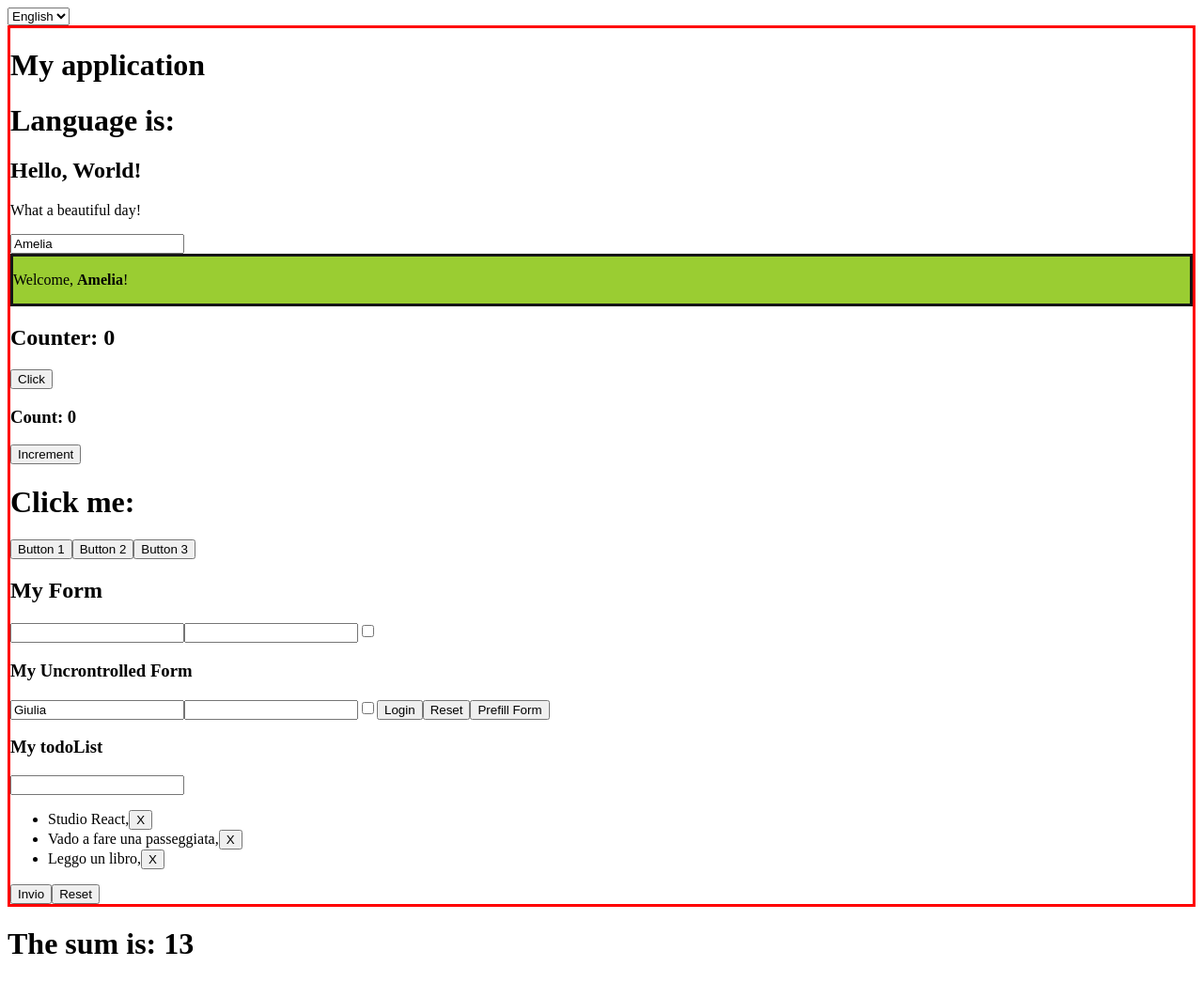
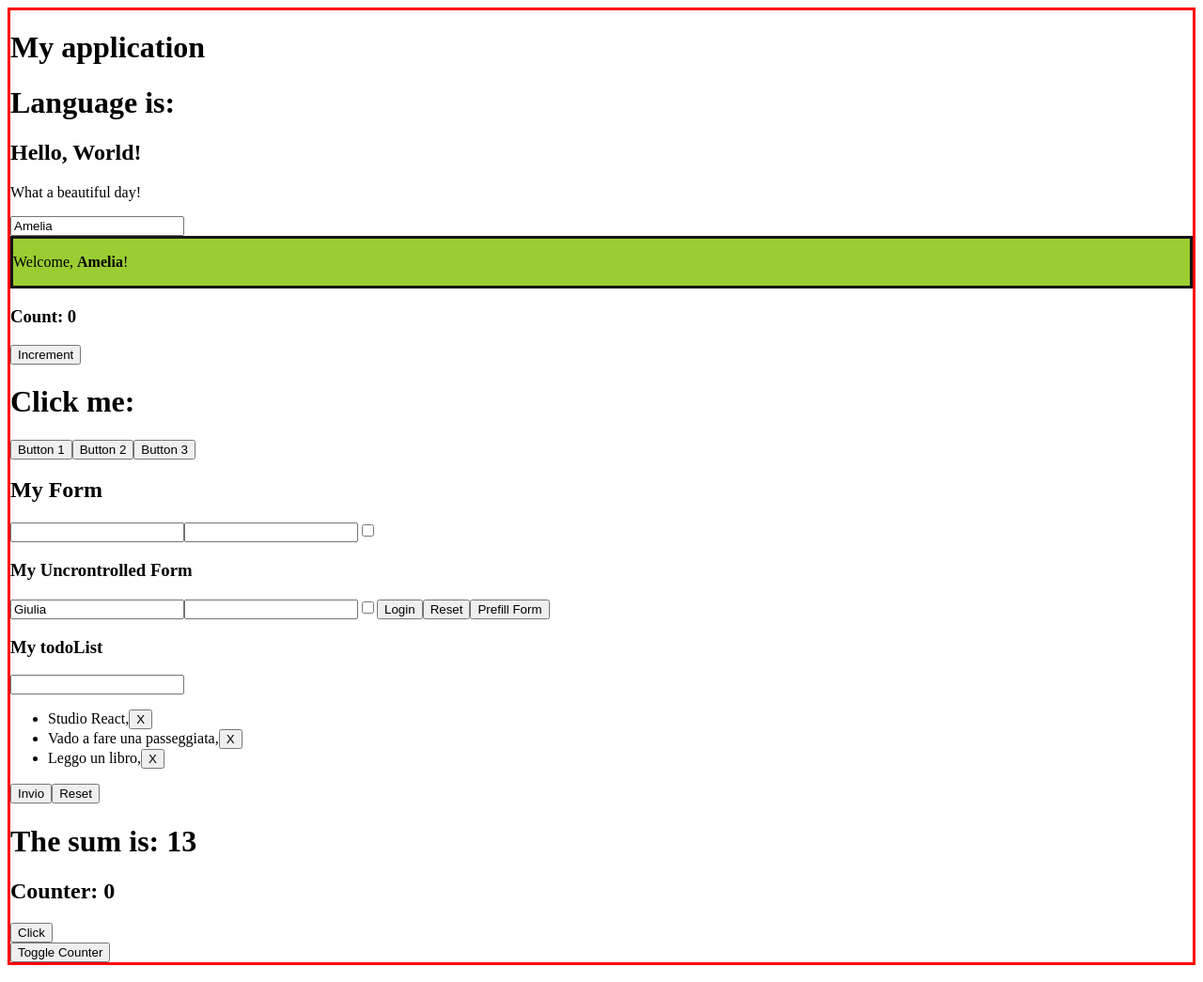
Before and after one commit to ameted83/React-exercises, a React (Create React App) app: page / in a window 1280 px wide. Shown: the whole page at 94% size. Built offline with nearby package versions, Linux system fonts and the light colour scheme.

Commit message:
useEffect-02

```diff
--- a/src/App.js
+++ b/src/App.js
@@ -1,4 +1,4 @@
-import React from "react";
+import React, { useState } from "react";
 import Hello from "./Hello";
 import Counter from "./Counter";
 import ClickCounter from "./ClickCounter";
@@ -8,35 +8,39 @@ import Login from "./Login";
 import { UncontrolLogin } from "./UncontrolLogin";
 import { TodoList } from "./TodoList";
 import { Container } from "./Container";
-import { DisplayLanguage } from "./DisplayLanguage";
+// import { DisplayLanguage } from "./DisplayLanguage";
 import { CreateLanguage } from "./CreateLanguage";
 import Sum from "./Sum";
 
-export class App extends React.Component {
-  state = {
-    language: "en",
-  };
-  handleLanguageChange = (event) => {
-    this.setState({
-      language: event.target.value,
-    });
-  };
-  render() {
+export function App() {
+  // state = {
+  //   language: "en",
+  // };
+  // handleLanguageChange = (event) => {
+  //   this.setState({
+  //     language: event.target.value,
+  //   });
+  // };
+
+  const [showCounter, setShowCounter] = useState(true);
+  function handleToggleCounter() {
+    setShowCounter((s) => !s);
+  }
+
   return (
     <>
-        <select
+      {/* <select
           value={this.state.language}
           onChange={this.handleLanguageChange}
         >
           <option value="en">English</option>
           <option value="it">Italiano</option>
-        </select>
-        <DisplayLanguage.Provider value={this.state.language}>
+        </select> */}
+      {/* <DisplayLanguage.Provider value={this.state.language}> */}
       <Container title={"My application"}>
         <CreateLanguage />
         <Hello />
         <InteractiveWelcome />
-            <Counter />
         <ClickCounter />
         <ClickTracker />
         <Login />
@@ -52,9 +56,7 @@ export class App extends React.Component {
                       return (
                         <li>
                           {item},
-                              <button onClick={() => removeItem(index)}>
-                                X
-                              </button>
+                          <button onClick={() => removeItem(index)}>X</button>
                         </li>
                       );
                     })}
@@ -66,10 +68,11 @@ export class App extends React.Component {
             );
           }}
         />
+        <Sum />
+        {showCounter && <Counter />}
+        <button onClick={handleToggleCounter}>Toggle Counter</button>
       </Container>
-          <Sum />
-        </DisplayLanguage.Provider>
+      {/* </DisplayLanguage.Provider> */}
     </>
   );
 }
-}
```
Lines whose indentation alone changed are shown as unchanged.
